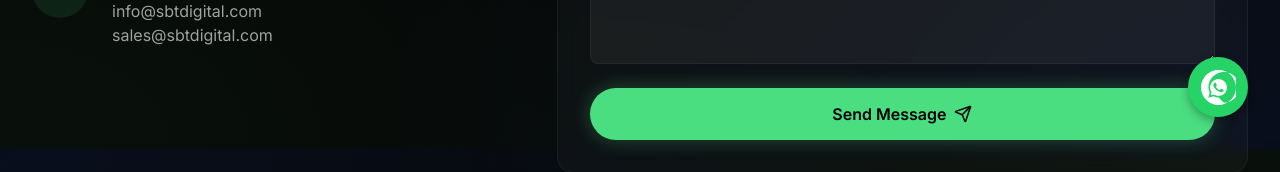
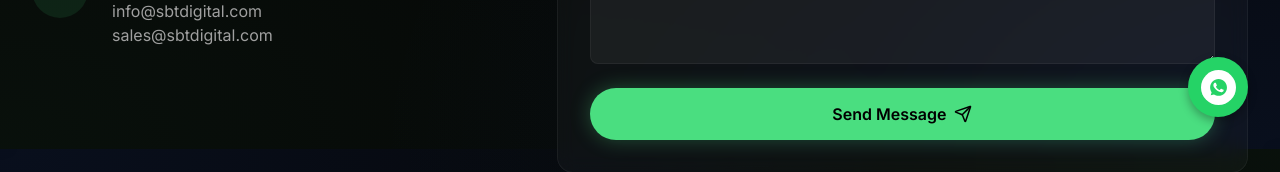
Before and after one commit to Rakeshkohli/sbtdigitalmarketing, a React (Vite) app: page /contact in a window 1280 px wide. Shown: the part 651-823 px from the top of the page. Built offline with nearby package versions, Linux system fonts and the light colour scheme.

Commit message:
whatsapp icon fixed

```diff
--- a/src/components/WhatsAppIcon.jsx
+++ b/src/components/WhatsAppIcon.jsx
@@ -25,9 +25,11 @@ const WhatsAppIcon = () => {
       onMouseEnter={(e) => e.currentTarget.style.transform = 'scale(1.1)'}
       onMouseLeave={(e) => e.currentTarget.style.transform = 'scale(1)'}
     >
-      <svg width="35" height="35" viewBox="0 0 24 24" fill="white">
-        <path d="M12.031 6.172c-3.181 0-5.767 2.586-5.768 5.766-.001 1.298.38 2.27 1.019 3.287l-.582 2.128 2.182-.573c.978.58 1.911.928 3.145.929 3.178 0 5.767-2.587 5.768-5.766.001-3.187-2.575-5.77-5.764-5.771zm3.392 8.244c-.144.405-.837.774-1.17.824-.299.045-.677.063-1.092-.069-.252-.08-.575-.187-.988-.365-1.739-.751-2.874-2.502-2.961-2.617-.087-.116-.708-.94-.708-1.793s.448-1.273.607-1.446c.159-.173.346-.217.462-.217l.332.006c.106.005.249-.04.39.298.144.347.491 1.2.534 1.287.043.087.072.188.014.304-.058.116-.087.188-.173.289l-.26.304c-.087.086-.177.18-.076.354.101.174.449.741.964 1.201.662.591 1.221.774 1.394.86s.274.072.376-.043c.101-.116.433-.506.549-.68.116-.173.231-.145.39-.087s1.011.477 1.184.564.289.13.332.202c.045.072.045.419-.099.824zm-3.423-14.416c-6.627 0-12 5.373-12 12s5.373 12 12 12 12-5.373 12-12-5.373-12-12-12zm.029 18.88c-1.161 0-2.305-.292-3.318-.844l-3.677.964.984-3.595c-.607-1.052-.927-2.246-.926-3.468.001-5.824 4.74-10.563 10.573-10.564 5.823 0 10.569 4.746 10.568 10.564-.001 5.825-4.741 10.563-10.564 10.563z"/>
+      <svg width="35" height="35" viewBox="0 0 24 24">
+        <circle cx="12" cy="12" r="12" fill="#ffffff" />
+        <path fill="#25D366" d="M12.031 6.172c-3.181 0-5.767 2.586-5.768 5.766-.001 1.298.38 2.27 1.019 3.287l-.582 2.128 2.182-.573c.978.58 1.911.928 3.145.929 3.178 0 5.767-2.587 5.768-5.766.001-3.187-2.575-5.77-5.764-5.771zm3.392 8.244c-.144.405-.837.774-1.17.824-.299.045-.677.063-1.092-.069-.252-.08-.575-.187-.988-.365-1.739-.751-2.874-2.502-2.961-2.617-.087-.116-.708-.94-.708-1.793s.448-1.273.607-1.446c.159-.173.346-.217.462-.217l.332.006c.106.005.249-.04.39.298.144.347.491 1.2.534 1.287.043.087.072.188.014.304-.058.116-.087.188-.173.289l-.26.304c-.087.086-.177.18-.076.354.101.174.449.741.964 1.201.662.591 1.221.774 1.394.86s.274.072.376-.043c.101-.116.433-.506.549-.68.116-.173.231-.145.39-.087s1.011.477 1.184.564.289.13.332.202c.045.072.045.419-.099.824z" />
       </svg>
+
     </a>
   );
 };
```
